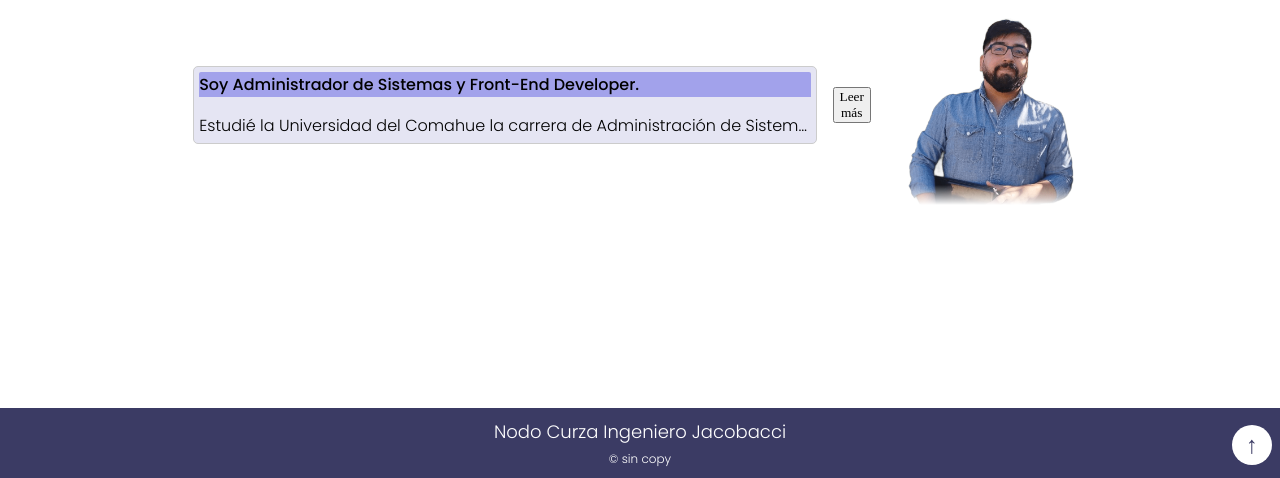
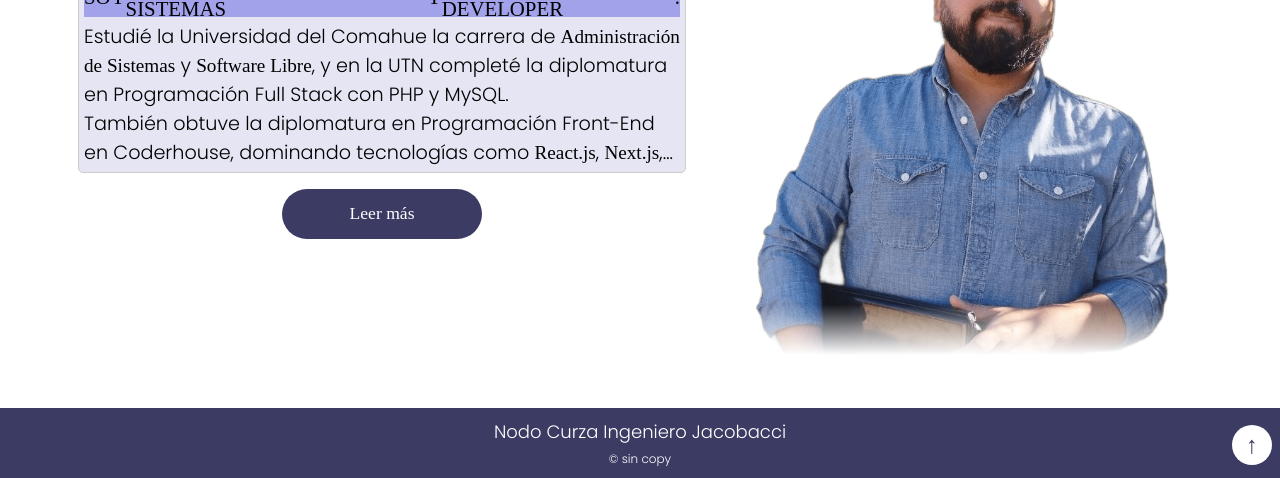
Before and after one commit to guillenec/guille_web_statica_uncoma, a plain HTML site: page pages/acercade/acercade.html in a window 1280 px wide. Shown: the part 322-800 px from the top of the page. Drawn offline with Linux system fonts and the light colour scheme; a web font is replaced by a local one.

Commit message:
feat: acomodando cosas

```diff
--- a/pages/acercade/acercade.html
+++ b/pages/acercade/acercade.html
@@ -6,6 +6,7 @@
   <meta name="viewport" content="width=device-width, initial-scale=1.0">
   <!-- estilos globales -->
   <link rel="stylesheet" href="../../styles.css">
+  <link rel="stylesheet" href="./style_acercaDe.css">
   <!-- estilos de la page -->
   <title>guilleNec - sobre mi</title>
 </head>
@@ -23,56 +24,58 @@
       🧑‍💻 Sobre mí:
     </h1>
     <section class="content_b">
+      <section class="contrnt_A">
         <section class="content_c caja_elipsis" id="cvContent">
-        <p class="sticky"> Soy Administrador de Sistemas y Front-End Developer.</p>
-        <p>Estudié la Universidad del Comahue la carrera de Administración de Sistemas y Software Libre,
-          y en la UTN
-          completé la diplomatura en Programación Full Stack
-          con PHP y MySQL. También obtuve la diplomatura en Programación Front-End en Coderhouse, dominando tecnologías
-          como
-          React.js,
-          Next.js, y Redux Toolkit.
+          <p class="sticky"> Soy <span>Administrador de Sistemas</span> y <span>Front-End Developer</span>.</p>
+          <p class="parrafo_normal">Estudié la Universidad del Comahue la carrera de <span>Administración de
+              Sistemas</span> y <span>Software
+              Libre</span>, y en la UTN
+            completé la diplomatura en Programación Full Stack con PHP y MySQL.<br>También obtuve la diplomatura en
+            Programación Front-End en Coderhouse, dominando tecnologías como <span>React.js</span>,
+            <span>Next.js</span>, <span>Redux Toolkit</span> y <span>Zustand</span>.<br>
             Siempre estoy buscando aprender de manera autodidacta. He colaborado en equipos de desarrollo trabajando con
-          otros
-          Front-End, Back-End Developers, UX/UI Designers, Product Managers, y QA Testers, destacando el proyectos como
-          TaskApp y landing Pages.
-
+            otros Front-End, Back-End Developers, UX/UI Designers, Product Managers, y QA Testers, destacando el
+            proyectos
+            como TaskApp y landing Pages.<br>
             Actualmente, soy Referente TICs en ESRN6 y Front-End freelance involucradome en proyectos de desarrollo web.
-          🚀
-
+            🚀. <br>
             Lorem ipsum dolor sit amet consectetur adipisicing elit. Perspiciatis voluptates iure qui. Fugiat cupiditate
-          libero sint quaerat, ratione iste? Tenetur necessitatibus ut eaque. Perspiciatis, eos soluta! Facere ab ullam
-          labore.
+            libero sint quaerat, ratione iste? Tenetur necessitatibus ut eaque. Perspiciatis, eos soluta! Facere ab
+            ullam
+            labore.<br>
             Magnam neque consequatur at dolore. Non, ullam obcaecati perspiciatis, quisquam dolorem quasi labore amet
             porro repellat adipisci maiores. Inventore minima obcaecati eum beatae sequi voluptatem odio quae deserunt
             placeat fugiat?
             Quod illo laboriosam iusto doloribus quibusdam magnam, voluptatum suscipit asperiores eveniet itaque dolores
             facere incidunt ex assumenda, repellat numquam ipsam placeat sed aut nostrum qui recusandae officia. Eos,
-          consequatur nulla?
+            consequatur nulla?<br>
             Error blanditiis corporis voluptatibus molestias nisi possimus. Atque perferendis commodi officia reiciendis
             facilis amet veritatis neque ipsam nostrum pariatur deserunt labore voluptate esse nulla repellendus, iusto
             optio beatae impedit quis?
             Ut tenetur, cumque, ea, alias incidunt ab nihil aut deleniti tempora numquam voluptatibus. Repudiandae
             doloremque commodi suscipit impedit qui sit amet laudantium debitis, tempora id reprehenderit, ducimus,
-          deserunt ullam quia?
+            deserunt ullam quia?<br>
             Dolores a ipsam laudantium quos, nobis repellat suscipit, harum facere eum et magnam veritatis porro
             cupiditate voluptates maxime aliquam sunt deserunt quo aspernatur aliquid dolore placeat? Culpa illo
-          voluptatem nulla!
+            voluptatem nulla!<br>
             Amet rerum earum deleniti nam, laborum molestiae vel nostrum neque quod? Quasi consectetur corrupti, enim
             rerum velit, aliquid temporibus ad blanditiis vel, amet facilis quaerat fuga accusantium animi maiores at.
             Numquam, suscipit. Dolorem minus officia, voluptas alias odio reprehenderit maxime ipsum praesentium amet
             excepturi vel veniam labore explicabo nostrum cumque? Quos eum, cum rem sit sapiente fuga. Aperiam, itaque
-          beatae!
+            beatae!<br>
             Ea quod rerum corrupti consequatur repellendus natus quaerat eius, laboriosam dolorum animi modi maxime
             suscipit praesentium exercitationem voluptates vero provident commodi. Quibusdam, animi quos? Reprehenderit
-          fuga accusamus sequi quos rerum!
+            fuga accusamus sequi quos rerum!<br>
             Placeat, eum ab iure voluptatibus voluptates, quibusdam ipsa numquam corporis aspernatur id harum. Sequi
-          maxime iure dolor porro velit autem tenetur error accusantium dolorem consequuntur facilis fuga, ipsa voluptas
-          a!</p>
+            maxime iure dolor porro velit autem tenetur error accusantium dolorem consequuntur facilis fuga, ipsa
+            voluptas
+            a!
+          </p>
 
         </section>
         <!-- Botón Leer Más -->
         <button class="btn-read-more" id="readMoreBtn">Leer más</button>
+      </section>
       <img src="../../img/guillermoPerfil1.0.png" alt="foto de perfil guiillermo neculqueo">
     </section>
   </main>
--- /dev/null
+++ b/pages/acercade/style_acercaDe.css
@@ -0,0 +1,136 @@
+* {
+  margin: 0;
+  padding: 0;
+  box-sizing: border-box;
+  font-family: var(--titulo);
+  font-weight: 300;
+  font-style: normal;
+  scroll-behavior: smooth;
+}
+
+.main .content_b {
+  width: 90%;
+  height: auto;
+  position: relative;
+  padding: 5px;
+  display: flex;
+  flex-direction: row;
+  justify-content: center;
+  align-items: center;
+  gap: 1rem;
+}
+
+.main .content_b .contrnt_A{
+  width: 1/2;
+  height: auto;
+  position: relative;
+  display: flex;
+  flex-direction: column;
+  flex-wrap: nowrap;
+  justify-content: center;
+  align-items: center;
+  gap: 1rem;
+
+  & .btn-read-more{
+    width: 200px;
+    height: 50px;
+    background-color: var(--color_custom1);
+    border-radius: 30px;
+    font-size: 1.1rem;
+    color: white;
+
+    border: none;
+    transition: all ease-in .3s;
+
+    &:hover{
+      background-color: var(--color_custom4);
+      color: var(--color_custom5);
+      font-weight: 600;
+      transition: all ease-in .3s;
+
+    }
+  }
+}
+
+.main .content_b .caja_elipsis {
+  background-color: var(--color_custom3);
+  display: flex;
+  flex-direction: column;
+  gap: 5px;
+  text-align: left;
+  width: 100%;
+  height: auto;
+  /* overflow-y: auto; */
+  position: relative;
+  padding: 5px;
+  border: 1px solid #ccc;
+  border-radius: 5px;
+  overflow: hidden;
+
+
+  & .parrafo_normal {
+    font-family: var(--parrafo);
+    font-size: 1.2rem;
+    /* white-space: nowrap; */
+    overflow: hidden;
+    text-overflow: ellipsis;
+    display: -webkit-box; /* Define un contenedor flexible */
+    -webkit-box-orient: vertical; /* Configura la orientación */
+    -webkit-line-clamp: 5; /* Define el número de líneas */
+    line-clamp: 5; /* Para navegadores modernos */
+  }
+}
+
+.main .content_b .caja_normal {
+  background-color: var(--color_custom3);
+  display: flex;
+  flex-direction: column;
+  gap: 1rem;
+  text-align: left;
+  width: 100%;
+  height: 700px;
+  overflow-y: auto;
+  position: relative;
+  padding: 5px;
+  border: 1px solid #ccc;
+  border-radius: 5px;
+  overflow: hidden;
+
+
+  & .parrafo_normal {
+    font-family: var(--parrafo);
+    font-size: 1.2rem;
+    white-space: wrap;
+    overflow: auto;
+    /* text-overflow: ellipsis; */
+  }
+}
+
+.main .content_b .content_c::-webkit-scrollbar {
+  display: none;
+}
+
+.main .content_b .content_c .sticky {
+  font-size: 1.3rem;
+  height: 40px;
+  position: sticky;
+  top: 00;
+  z-index: 10;
+  font-weight: 500;
+  background-color: var(--color_custom4);
+  border-radius: 2px 2px 0 0;
+  text-transform: uppercase;
+  display: flex;
+  justify-content: start;
+  align-items: center;
+}
+
+.main .content_b img {
+  box-sizing: border-box;
+  width: 1/2;
+  max-width: 500px;
+  aspect-ratio: 1/1;
+  object-fit: cover;
+  mask-image: linear-gradient(black 90%,
+      transparent);
+}
--- a/styles.css
+++ b/styles.css
@@ -7,6 +7,7 @@
   --color_custom2: #fff;
   --color_custom3: rgb(229, 229, 243);
   --color_custom4: rgb(162, 162, 235);
+  --color_custom5: rgb(225, 65, 6);
 
 }
 
@@ -63,7 +64,7 @@
 .main {
   margin: auto;
   width: 100%;
-  max-width: 1024px;
+  max-width: 1920px;
   min-height: calc(100% - 140px);
   background-color: rgb(255, 255, 255);
   display: flex;
@@ -72,94 +73,6 @@
   align-items: center;
   padding: 10px;
   gap: 15px;
-}
-
-.main .content_b {
-  width: 90%;
-  height: auto;
-  position: relative;
-  padding: 5px;
-  display: flex;
-  flex-direction: row;
-  justify-content: center;
-  align-items: center;
-  gap: 1rem;
-}
-
-.main .content_b .caja_elipsis {
-  background-color: var(--color_custom3);
-  display: flex;
-  flex-direction: column;
-  gap: 1rem;
-  text-align: left;
-  font-size: 1rem;
-  width: 100%;
-  max-height: 250px;
-  /* overflow-y: auto; */
-  position: relative;
-  padding: 5px;
-  border: 1px solid #ccc;
-  border-radius: 5px;
-  overflow: hidden;
-
-
-  & p {
-    font-family: var(--parrafo);
-    font-size: 1rem;
-    white-space: nowrap;
-    overflow: hidden;
-    text-overflow: ellipsis;
-    ;
-
-  }
-}
-
-.main .content_b .normal {
-  background-color: var(--color_custom3);
-  display: flex;
-  flex-direction: column;
-  gap: 1rem;
-  text-align: left;
-  font-size: 1rem;
-  width: 100%;
-  max-height: auto;
-  /* overflow-y: auto; */
-  position: relative;
-  padding: 5px;
-  border: 1px solid #ccc;
-  border-radius: 5px;
-  /* overflow: hidden; */
-
-
-  & p {
-    font-family: var(--parrafo);
-    font-size: 1rem;
-    white-space: wrap;
-    overflow: auto;
-    /* text-overflow: ellipsis; */
-
-  }
-}
-
-.main .content_b .content_c::-webkit-scrollbar {
-  display: none;
-}
-
-.main .content_b .content_c .sticky {
-  position: sticky;
-  top: 00;
-  z-index: 10;
-  font-weight: 500;
-  background-color: var(--color_custom4);
-  border-radius: 2px 2px 0 0;
-}
-
-.main .content_b img {
-  width: 200px;
-  aspect-ratio: 1/1;
-  object-fit: cover;
-  mask-image: linear-gradient(black 90%,
-      transparent);
 }
 
 .contain_title h1 {
```
Lines whose indentation alone changed are shown as unchanged.
